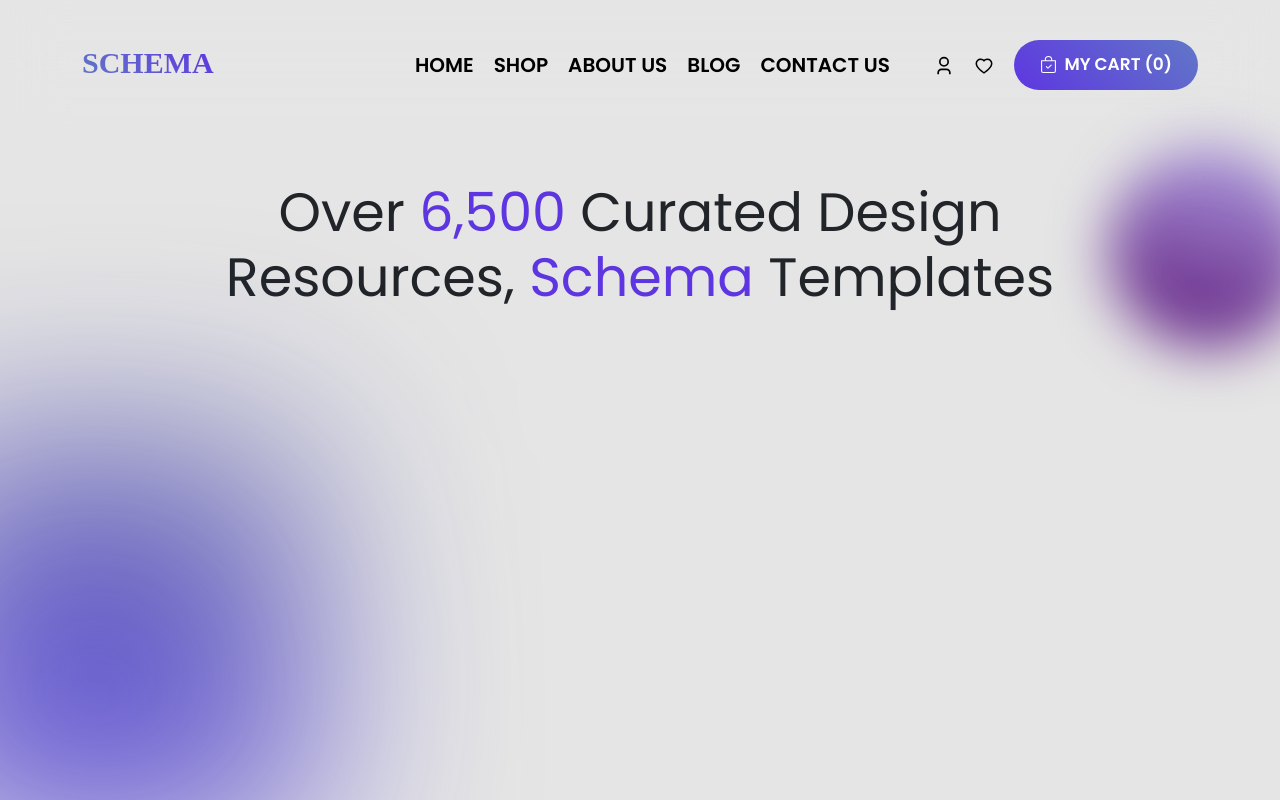
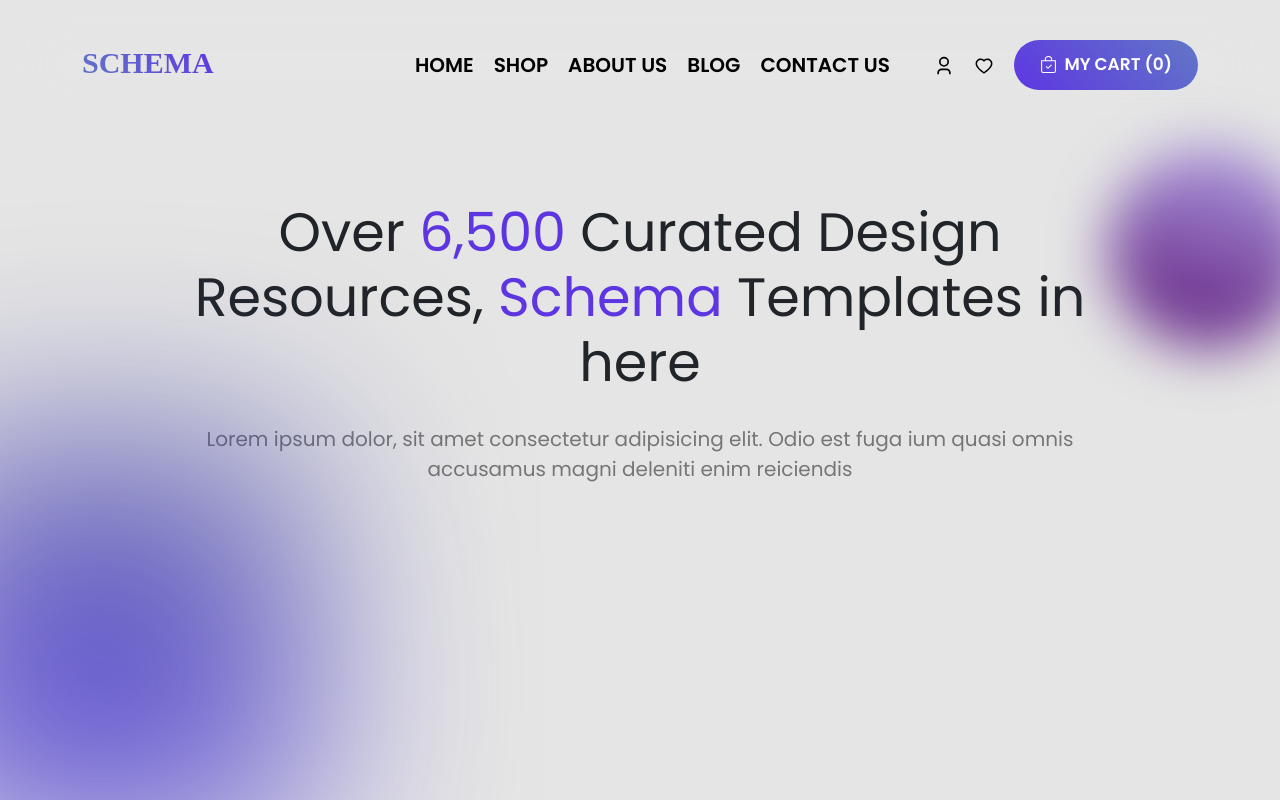
Before and after one commit to 7Davronbek/graduate-work-app, a React (Create React App) app: page /#/ in a window 1280 px wide. Shown: the top 800 px of the page. Built offline with nearby package versions, Linux system fonts and the light colour scheme; a web font is replaced by a local one.

Commit message:
graduate-work-app

```diff
--- a/src/components/Header.jsx
+++ b/src/components/Header.jsx
@@ -6,7 +6,8 @@ const Header = () => {
             <div className="container">
                 <div className="row">
                     <div className="col-lg-10 mx-auto">
-                    <h1>Over <span>6,500</span> Curated Design Resources, <span>Schema </span> Templates</h1>
+                        <h1>Over <span>6,500</span> Curated  Design <br /> Resources, <span>Schema </span> Templates in here</h1>
+                        <p>Lorem ipsum dolor, sit amet consectetur adipisicing elit. Odio est fuga ium quasi omnis accusamus magni deleniti enim reiciendis</p>
                     </div>
                 </div>
             </div>
--- a/src/style/main.scss
+++ b/src/style/main.scss
@@ -158,10 +158,18 @@ body {
         h1 {
             text-align: center;
             font-size: 54px;
+            margin-top: 20px;
 
             span {
                 color: $purple;
             }
+        }
+
+        p {
+            color: #505050bd;
+            margin-top: 30px;
+            font-size: 20px;
+            text-align: center;
         }
     }
 }
```
Lines whose indentation alone changed are shown as unchanged.
